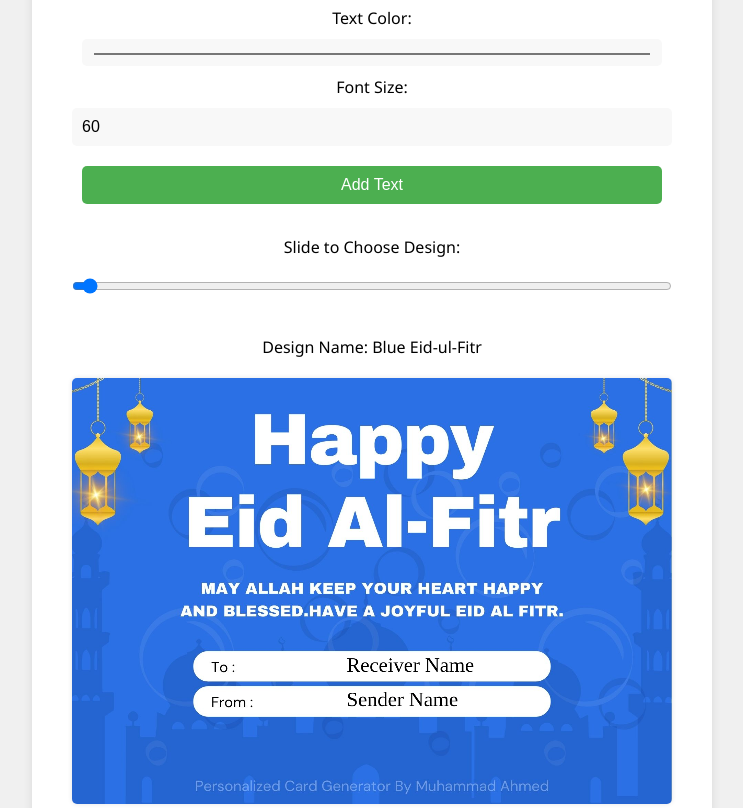
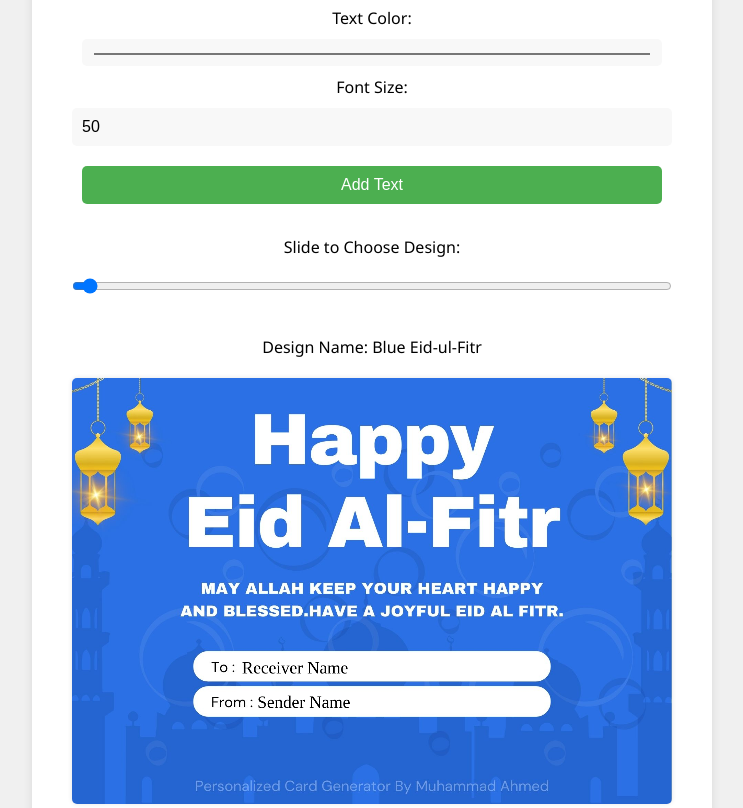
Before and after one commit to MuhammadAhmed2/Personalized-Card-Generator, a plain HTML site: page index.html in a window 1280 px wide. Shown: the part 316-1124 px from the top of the page, without its empty margins (268-1011 px from the left). Drawn offline with Linux system fonts and the light colour scheme.

Commit message:
Bug Fixes

```diff
--- a/App.js
+++ b/App.js
@@ -36,10 +36,10 @@ function addTextToImage() {
     switch (selectedImage) {
         case '0':
             imagePath = './temps/eidCard.jpg';
-            rx = 800;
-            ry = 855;
-            sx = 800;
-            sy = 955;
+            rx = 495;
+            ry = 860;
+            sx = 540;
+            sy = 960;
             DesignNumber.innerHTML = 'Design Name: Blue Eid-ul-Fitr';
             break;
 
--- a/index.html
+++ b/index.html
@@ -16,7 +16,7 @@
         <input type="color" id="senderColor" value="#000000">
         <br>
         <label for="font-size">Font Size:</label>
-        <input type="number" id="font-size" value="60">
+        <input type="number" id="font-size" value="50">
         <!-- <label for="receiverColor">Receiver's Text Color:</label>
         <input type="color" id="receiverColor" value="#ffffff"> -->
 
```
